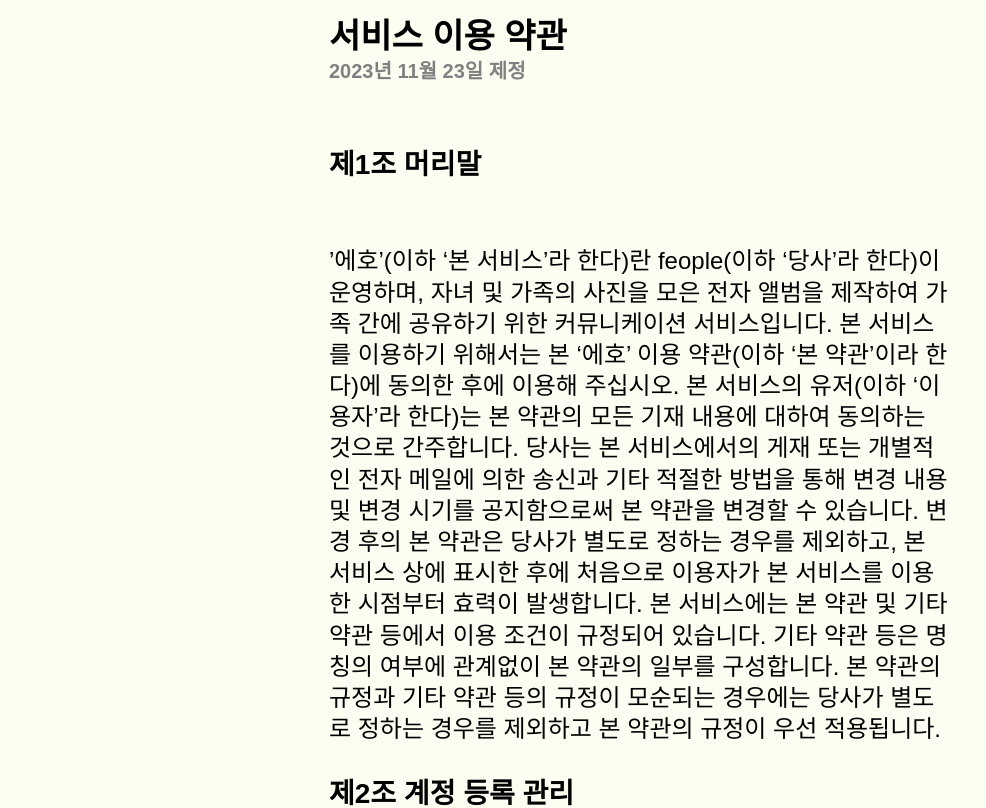
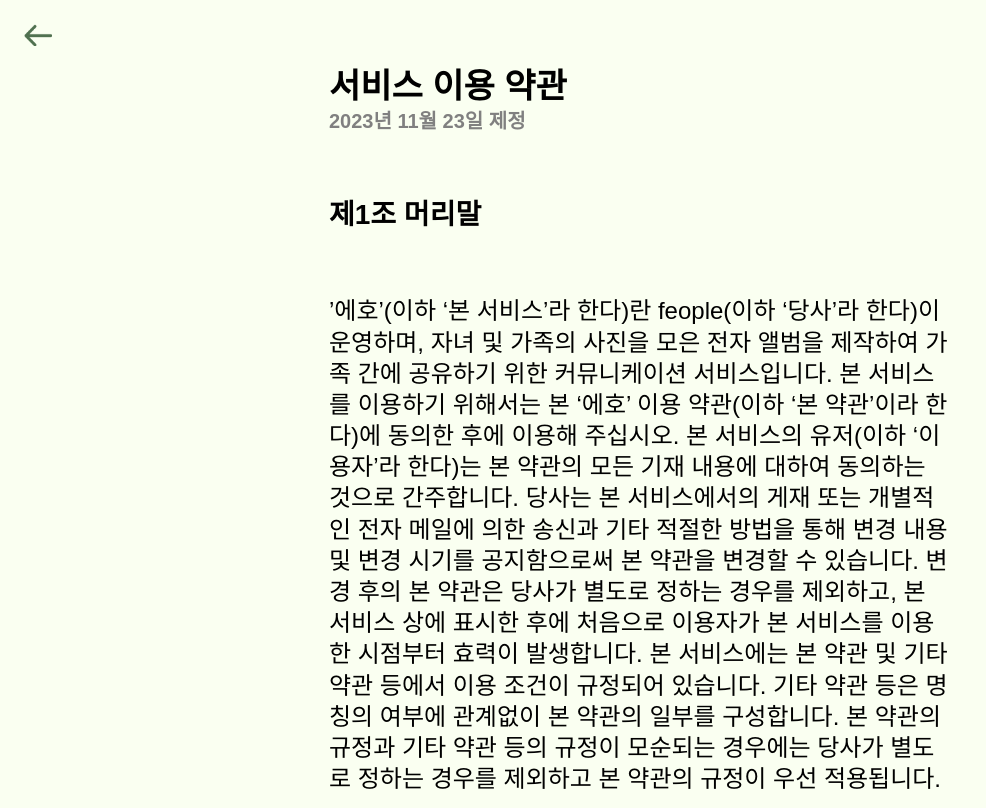
Before and after one commit to luke7231/eeho-web, a React (Create React App) app: page /service-content in a window 1280 px wide. Shown: the top 808 px of the page, without its empty margins (0-986 px from the left). Built offline with nearby package versions, Linux system fonts and the light colour scheme.

Commit message:
feat: 약관 페이지 -> 뒤로가기 버튼 추가

```diff
--- a/src/Routes/setting/privacy.tsx
+++ b/src/Routes/setting/privacy.tsx
@@ -1,7 +1,10 @@
+import BackButton from "../../components/onboarding/back-button";
+
 const Privacy = () => {
     return (
         <div style={{ fontSize: 24, padding: 14, lineHeight: 1.3 }}>
-            <h1 style={{ fontSize: 34, fontWeight: 800 }}>개인정보처리방침</h1>
+            <BackButton />
+            <h1 style={{ fontSize: 34, fontWeight: 800, marginTop: 50 }}>개인정보처리방침</h1>
             <br />
             <br />
             <div style={{ fontSize: 18 }}>
--- a/src/Routes/setting/service-content.tsx
+++ b/src/Routes/setting/service-content.tsx
@@ -1,7 +1,10 @@
+import BackButton from "../../components/onboarding/back-button";
+
 const ServiceContent = () => {
     return (
         <div style={{ fontSize: 24, padding: 14, lineHeight: 1.3 }}>
-            <h1 style={{ fontSize: 34, fontWeight: 800 }}>서비스 이용 약관</h1>
+            <BackButton />
+            <h1 style={{ fontSize: 34, fontWeight: 800, marginTop: 50 }}>서비스 이용 약관</h1>
             <h1 style={{ fontSize: 20, fontWeight: 600, color: "gray" }}>2023년 11월 23일 제정</h1>
             <br />
             <br />
```
